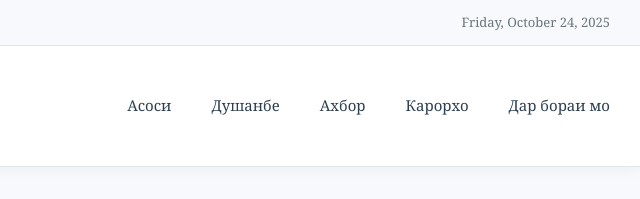
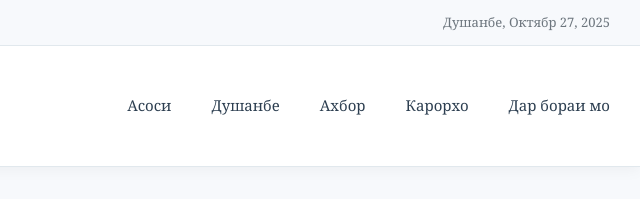
Before and after one commit to randommmtempuser-sudo/dsc.2.tj, a plain HTML site: page index.html in a window 1280 px wide. Shown: the top 199 px of the page, 640-1280 px from the left. Drawn offline with Linux system fonts and the light colour scheme.

Commit message:
Update index.html

```diff
--- a/index.html
+++ b/index.html
@@ -851,7 +851,7 @@
         <div class="header-top">
             <div class="container">
                 <div>📍 Dushanbe, Tajikistan</div>
-                <div>Friday, October 24, 2025</div>
+                <div>Душанбе, Октябр 27, 2025</div>
             </div>
         </div>
         <div class="header-main">
```
